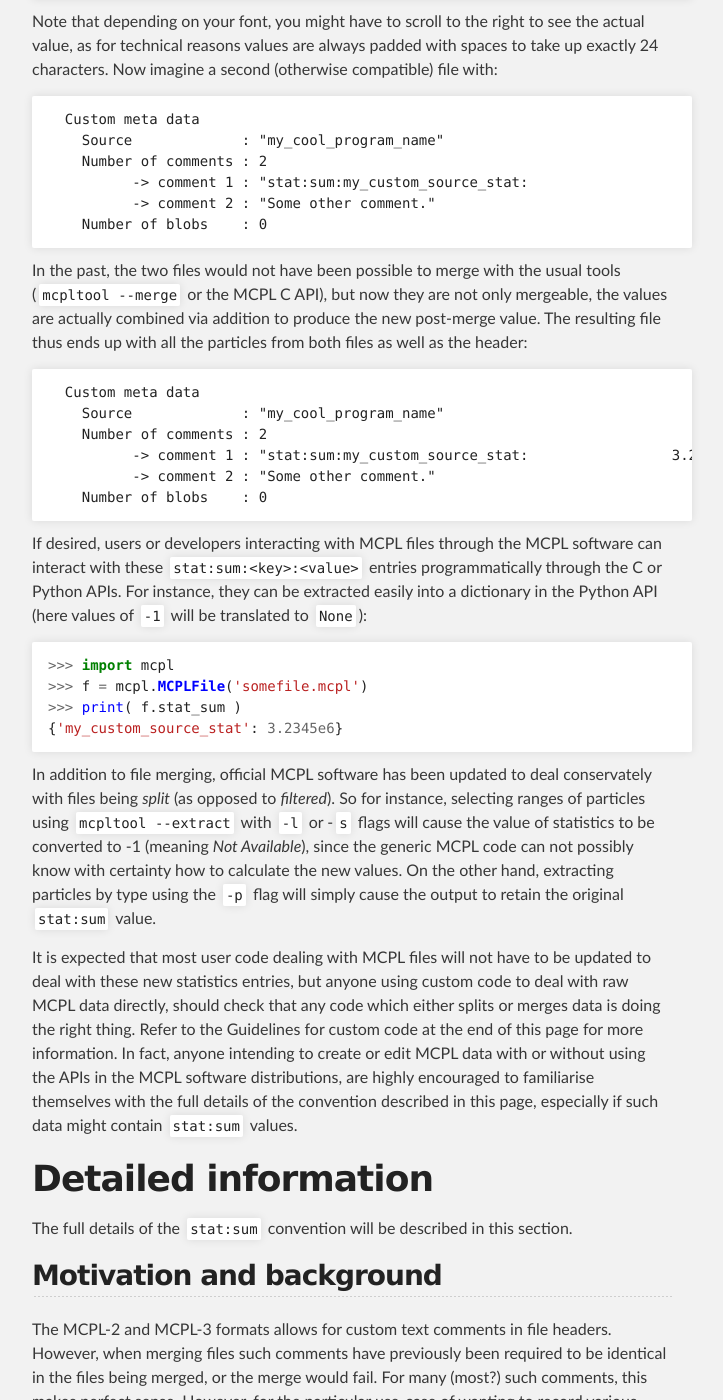
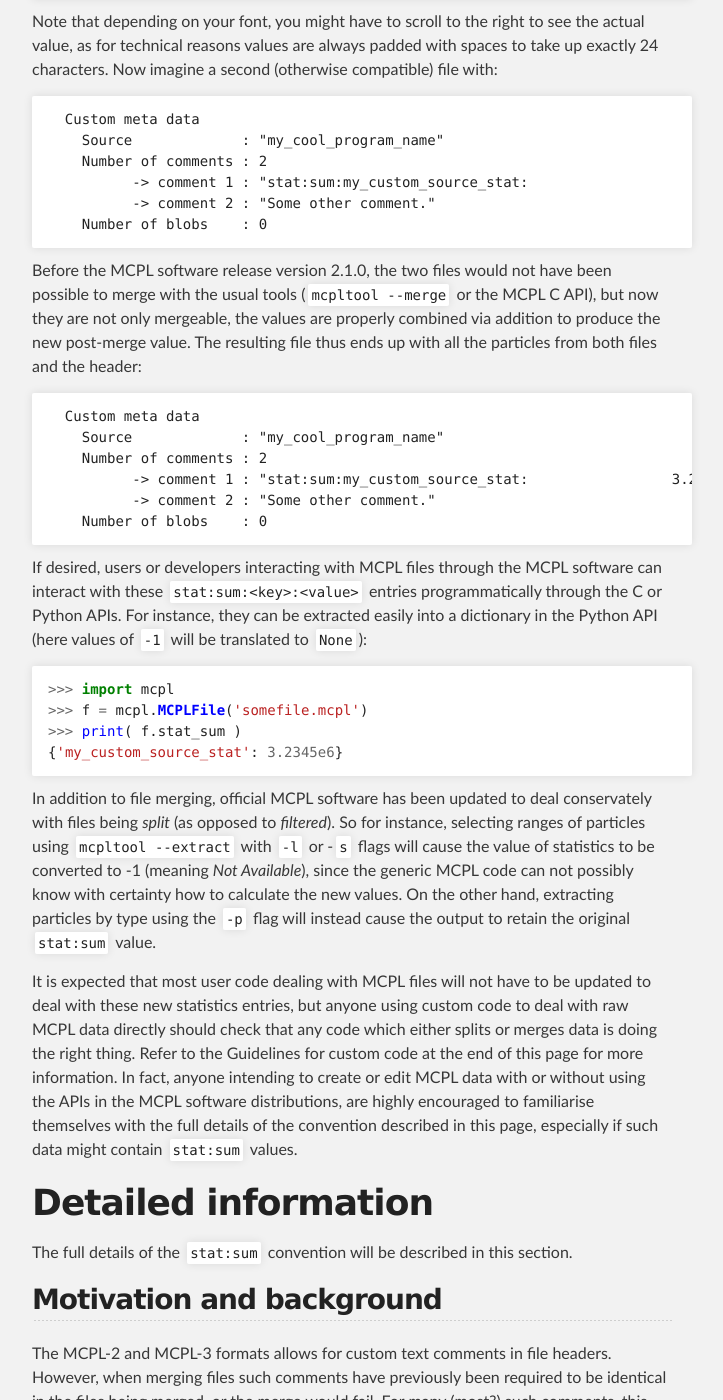
Before and after one commit to mctools/mcpl, a Jekyll site: the page built from format_statsum.md, in a window 1280 px wide and 1400 px high, scrolled down 1284 px. Shown: the whole window, without its empty margins (288-1011 px from the left). Built offline with Jekyll 4.4.1, drawn with Linux system fonts in a browser that asks for light colours; some of the changed text lies outside the part shown.

Commit message:
Work on new format and stat:sum page

````diff
--- a/format_statsum.md
+++ b/format_statsum.md
@@ -39,7 +39,7 @@ Note that depending on your font, you might have to scroll to the right to see t
     Number of blobs    : 0
 ```
 
-In the past, the two files would not have been possible to merge with the usual tools (`mcpltool --merge` or the MCPL C API), but now they are not only mergeable, the values are actually combined via addition to produce the new post-merge value. The resulting file thus ends up with all the particles from both files as well as the header:
+Before the MCPL software release version 2.1.0, the two files would not have been possible to merge with the usual tools (`mcpltool --merge` or the MCPL C API), but now they are not only mergeable, the values are properly combined via addition to produce the new post-merge value. The resulting file thus ends up with all the particles from both files and the header:
 
 ```
   Custom meta data
@@ -59,9 +59,9 @@ If desired, users or developers interacting with MCPL files through the MCPL sof
 {'my_custom_source_stat': 3.2345e6}
 ```
 
-In addition to file merging, official MCPL software has been updated to deal conservately with files being *split* (as opposed to *filtered*). So for instance, selecting ranges of particles using `mcpltool --extract` with `-l` or -`s` flags will cause the value of statistics to be converted to -1 (meaning *Not Available*), since the generic MCPL code can not possibly know with certainty how to calculate the new values. On the other hand, extracting particles by type using the `-p` flag will simply cause the output to retain the original `stat:sum` value.
+In addition to file merging, official MCPL software has been updated to deal conservately with files being *split* (as opposed to *filtered*). So for instance, selecting ranges of particles using `mcpltool --extract` with `-l` or -`s` flags will cause the value of statistics to be converted to -1 (meaning *Not Available*), since the generic MCPL code can not possibly know with certainty how to calculate the new values. On the other hand, extracting particles by type using the `-p` flag will instead cause the output to retain the original `stat:sum` value.
 
-It is expected that most user code dealing with MCPL files will not have to be updated to deal with these new statistics entries, but anyone using custom code to deal with raw MCPL data directly, should check that any code which either splits or merges data is doing the right thing. Refer to the Guidelines for custom code at the end of this page for more information. In fact, anyone intending to create or edit MCPL data with or without using the APIs in the MCPL software distributions, are highly encouraged to familiarise themselves with the full details of the convention described in this page, especially if such data might contain `stat:sum` values.
+It is expected that most user code dealing with MCPL files will not have to be updated to deal with these new statistics entries, but anyone using custom code to deal with raw MCPL data directly should check that any code which either splits or merges data is doing the right thing. Refer to the Guidelines for custom code at the end of this page for more information. In fact, anyone intending to create or edit MCPL data with or without using the APIs in the MCPL software distributions, are highly encouraged to familiarise themselves with the full details of the convention described in this page, especially if such data might contain `stat:sum` values.
 
 # Detailed information
 
````
Also changed, not shown: other parts of format_statsum.md (+3 -3 lines).
